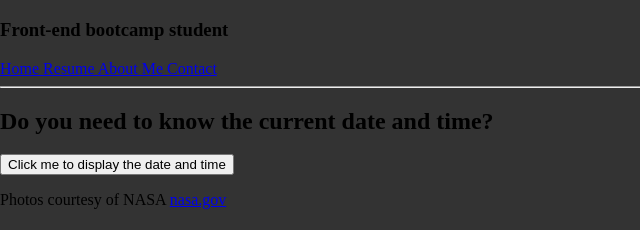
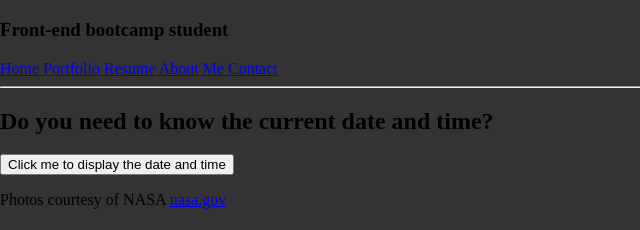
Before and after one commit to njxmi/Lab3, a plain HTML site: page index.html in a window 1280 px wide. Shown: the part 490-720 px from the top of the page, 0-640 px from the left. Drawn offline with Linux system fonts and the light colour scheme.

Commit message:
more fixes

```diff
--- a/index.html
+++ b/index.html
@@ -23,7 +23,7 @@
   <!-- Navbar (placed at the bottom of the header image) -->
   <div class="navbar" style="bottom:-16px">
     <a href="#"> Home </a>
-    <a href="portfolio.html> Portfolio </a>
+	<a href="Portfolio.html"> Portfolio </a>
 	<a href="resume.html"> Resume </a>
 	<a href="aboutMe.html"> About Me </a>
     <a href="contact.html"> Contact </a>
--- a/styles.css
+++ b/styles.css
@@ -1,4 +1,4 @@
-<!-- this one is causing my nav bar to disappear -->
+/* this one is causing my nav bar to disappear */
 
 h1 {
 	font-color;black
@@ -20,5 +20,3 @@ header {
   display: -webkit-box;
   display: flex;
 }
-
-}
```
